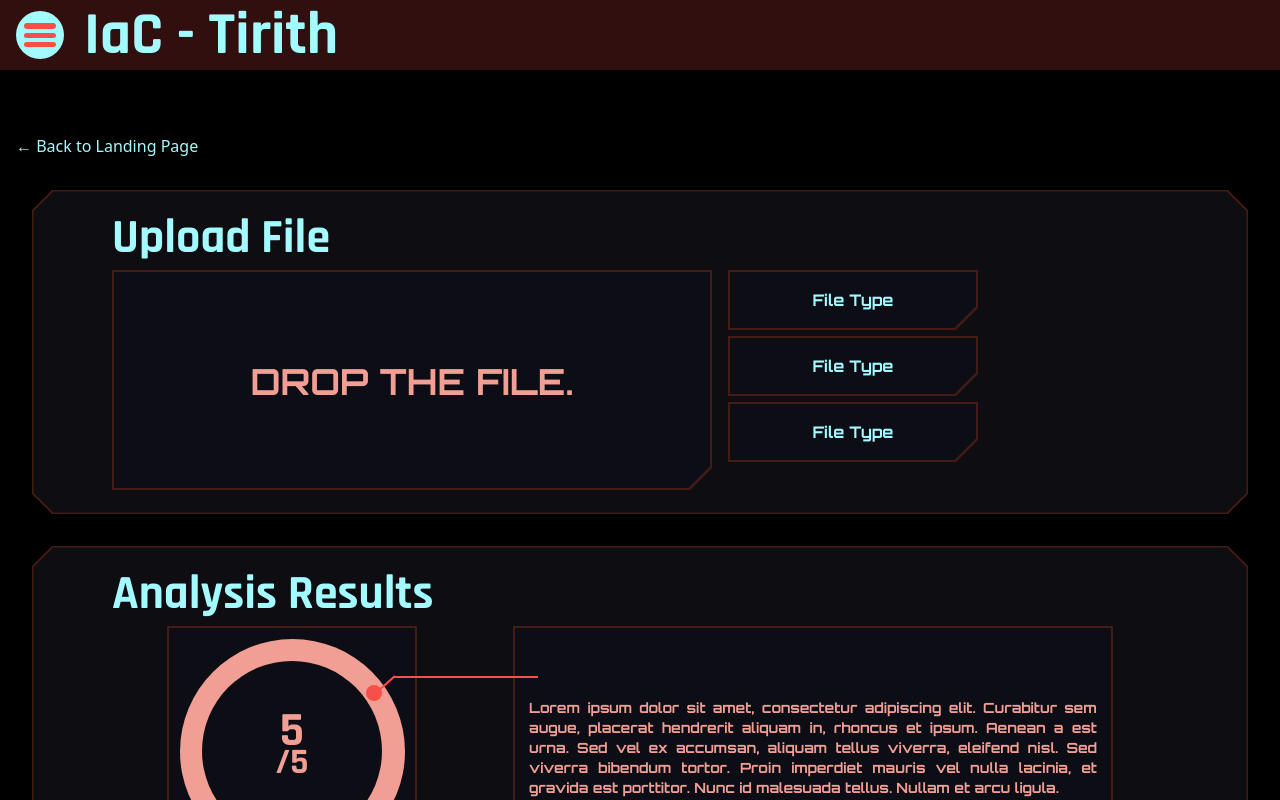
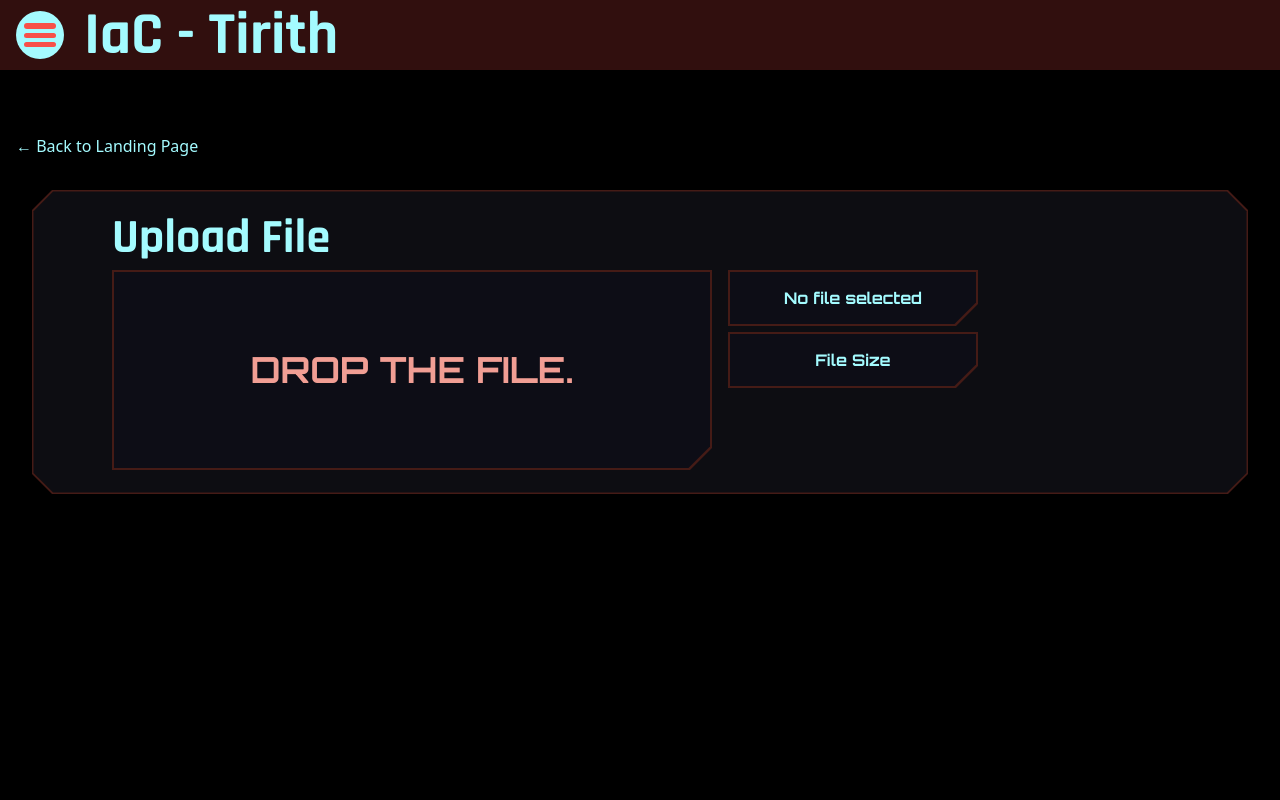
Before and after one commit to RedCyberThreat/tirith_iac_project, a React (Vite) app: page /report in a window 1280 px wide. Shown: the top 800 px of the page. Built offline with nearby package versions, Linux system fonts and the light colour scheme.

Commit message:
Make other sections conditionally render on file upload

```diff
--- a/src/pages/ReportPage.tsx
+++ b/src/pages/ReportPage.tsx
@@ -1,3 +1,4 @@
+import { useState, type DragEvent } from "react";
 import "../App.css";
 import { Link } from "react-router-dom";
 import Header from "../components/layout/Header";
@@ -7,6 +8,37 @@ import VulnerabilityItem from "../components/layout/VulnerabilityItem";
 import Footer from "../components/layout/Footer";
 
 function ReportPage() {
+  // State to hold the uploaded file object
+  const [uploadedFile, setUploadedFile] = useState<File | null>(null);
+  // State to manage the visual feedback on drag over
+  const [isDragOver, setIsDragOver] = useState(false);
+
+  // Prevents the default behavior of the browser when a file is dragged over
+  const handleDragOver = (e: DragEvent<HTMLDivElement>) => {
+    e.preventDefault();
+    setIsDragOver(true);
+  };
+
+  // Resets the visual feedback when the dragged file leaves the drop zone
+  const handleDragLeave = (e: DragEvent<HTMLDivElement>) => {
+    e.preventDefault();
+    setIsDragOver(false);
+  };
+
+  // Handles the file drop event
+  const handleDrop = (e: DragEvent<HTMLDivElement>) => {
+    e.preventDefault();
+    setIsDragOver(false);
+    // Get the dropped files from the event
+    const files = e.dataTransfer.files;
+    // If there's at least one file, set the first one to state
+    if (files && files.length > 0) {
+      setUploadedFile(files[0]);
+      // Here you would typically trigger the file analysis
+      console.log("File dropped:", files[0]);
+    }
+  };
+
   return (
     <>
       <Header />
@@ -17,30 +49,50 @@ function ReportPage() {
       </div>
       <SectionContainer title="Upload File">
         <div className="flex gap-4">
-          <JaggedBox className="flex flex-col w-[600px] text-center">
-            <p className="p-22 pt-23 font-orbitron text-4xl font-bold uppercase text-quaternary-red">
-              drop the file.
+          {/* Drop Zone */}
+          <JaggedBox>
+            <div
+              onDragOver={handleDragOver}
+              onDragLeave={handleDragLeave}
+              onDrop={handleDrop}
+              className={`transition-colors duration-300 ${
+                isDragOver ? "bg-tertiary-red/50" : ""
+              }`}
+            >
+              <JaggedBox className="flex flex-col w-[600px] h-[200px] text-center justify-center items-center cursor-pointer">
+                <p className="p-4 font-orbitron text-4xl font-bold uppercase text-quaternary-red">
+                  {uploadedFile ? uploadedFile.name : "drop the file."}
                 </p>
+                {uploadedFile && (
+                  <p className="mt-2 text-sm text-primary-blue font-orbitron font-bold tracking-wider">
+                    File loaded. Analysis will begin shortly.
+                  </p>
+                )}
               </JaggedBox>
+            </div>
+          </JaggedBox>
+
+          {/* File Info Section */}
           <div className="flex w-[250px] flex-col gap-1.5">
             <JaggedBox className="text-center">
-              <p className="p-4.5 font-orbitron font-bold text-primary-blue">
-                File Type
+              <p className="p-4 font-orbitron font-bold text-primary-blue truncate">
+                {uploadedFile ? uploadedFile.name : "No file selected"}
               </p>
             </JaggedBox>
             <JaggedBox className="text-center">
-              <p className="p-4.5 font-orbitron font-bold text-primary-blue">
-                File Type
-              </p>
-            </JaggedBox>
-            <JaggedBox className="text-center">
-              <p className="p-4.5 font-orbitron font-bold text-primary-blue">
-                File Type
+              <p className="p-4 font-orbitron font-bold text-primary-blue">
+                {uploadedFile
+                  ? `${(uploadedFile.size / 1024).toFixed(2)} KB`
+                  : "File Size"}
               </p>
             </JaggedBox>
           </div>
         </div>
       </SectionContainer>
+
+      {/* Conditionally render the Analysis Results and Footer */}
+      {uploadedFile && (
+        <>
           <SectionContainer title="Analysis Results">
             <div className="flex gap-24 items-center justify-center">
               <div className="border-2 border-tertiary-red w-[250px] h-[250px] flex items-center justify-center bg-lighter-black">
@@ -66,12 +118,12 @@ function ReportPage() {
               </div>
               <JaggedBox className="h-[250px] w-[600px] font-orbitron text-sm font-bold text-quaternary-red">
                 <p className="p-4 py-18 text-justify">
-              Lorem ipsum dolor sit amet, consectetur adipiscing elit. Curabitur
-              sem augue, placerat hendrerit aliquam in, rhoncus et ipsum. Aenean
-              a est urna. Sed vel ex accumsan, aliquam tellus viverra, eleifend
-              nisl. Sed viverra bibendum tortor. Proin imperdiet mauris vel
-              nulla lacinia, et gravida est porttitor. Nunc id malesuada tellus.
-              Nullam et arcu ligula.
+                  Lorem ipsum dolor sit amet, consectetur adipiscing elit.
+                  Curabitur sem augue, placerat hendrerit aliquam in, rhoncus et
+                  ipsum. Aenean a est urna. Sed vel ex accumsan, aliquam tellus
+                  viverra, eleifend nisl. Sed viverra bibendum tortor. Proin
+                  imperdiet mauris vel nulla lacinia, et gravida est porttitor.
+                  Nunc id malesuada tellus. Nullam et arcu ligula.
                 </p>
               </JaggedBox>
             </div>
@@ -95,6 +147,8 @@ function ReportPage() {
           </SectionContainer>
           <Footer />
         </>
+      )}
+    </>
   );
 }
 
```
Lines whose indentation alone changed are shown as unchanged.
